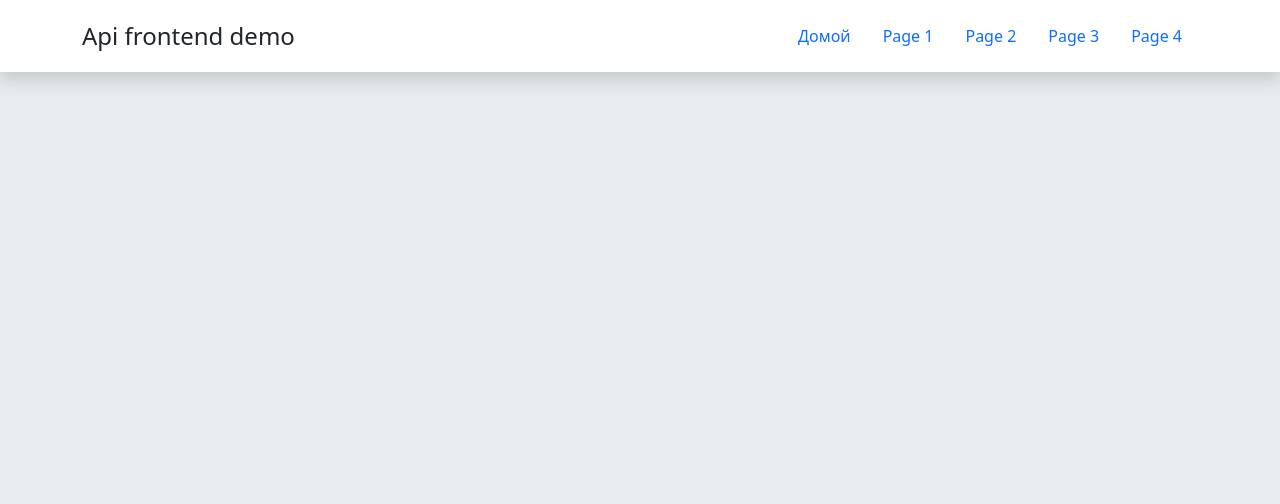
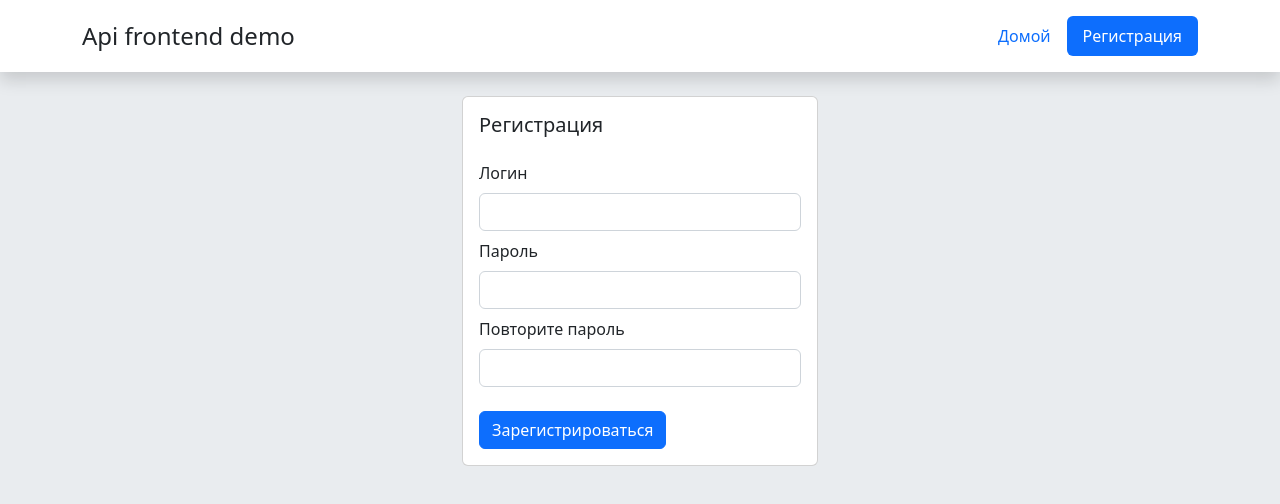
Before and after one commit to osipovrb/api-frontend-demo, a Vue app: page /auth/register in a window 1280 px wide. Shown: the top 504 px of the page. Built offline with nearby package versions, Linux system fonts and the light colour scheme.

Commit message:
сверстал форму регистрации

```diff
--- a/src/components/HeaderComponent.vue
+++ b/src/components/HeaderComponent.vue
@@ -7,10 +7,7 @@
 
             <ul class="nav nav-pills">
                 <li class="nav-item"><router-link :to="{ name: 'home' }" class="nav-link" exact exact-active-class="active">Домой</router-link></li>
-                <li class="nav-item"><a href="#" class="nav-link">Page 1</a></li>
-                <li class="nav-item"><a href="#" class="nav-link">Page 2</a></li>
-                <li class="nav-item"><a href="#" class="nav-link">Page 3</a></li>
-                <li class="nav-item"><a href="#" class="nav-link">Page 4</a></li>
+                <li class="nav-item"><router-link :to="{ name: 'register' }" class="nav-link" exact exact-active-class="active">Регистрация</router-link></li>
             </ul>
         </header>
     </div>
--- /dev/null
+++ b/src/components/auth/RegisterComponent.vue
@@ -0,0 +1,22 @@
+<template>
+    <div class="card">
+        <div class="card-body">
+            <h5 class="card-title mb-4">Регистрация</h5>
+            <form>
+            <div class="mb-2">
+                <label for="login" class="form-label">Логин</label>
+                <input type="text" class="form-control" id="login" required />
+            </div>
+            <div class="mb-2">
+                <label for="password" class="form-label">Пароль</label>
+                <input type="password" class="form-control" id="password" required />
+            </div>
+            <div class="mb-4">
+                <label for="passwordConfirmation" class="form-label">Повторите пароль</label>
+                <input type="password" class="form-control" id="passwordConfirmation" required />
+            </div>
+            <button type="submit" class="btn btn-primary">Зарегистрироваться</button>
+            </form>
+        </div>
+    </div>
+</template>
--- a/src/router/index.js
+++ b/src/router/index.js
@@ -1,5 +1,6 @@
 import { createRouter, createWebHistory } from 'vue-router'
-import HomeView from '../views/HomeView.vue'
+import HomeView from '@/views/HomeView.vue'
+import RegisterView from '@/views/auth/RegisterView.vue'
 
 const router = createRouter({
     history: createWebHistory(import.meta.env.BASE_URL),
@@ -8,6 +9,11 @@ const router = createRouter({
             path: '/',
             name: 'home',
             component: HomeView
+        },
+        {
+            path: '/auth/register',
+            name: 'register',
+            component: RegisterView,
         }
     ]
 })
--- /dev/null
+++ b/src/views/auth/RegisterView.vue
@@ -0,0 +1,13 @@
+<script setup>
+    import RegisterComponent from '@/components/auth/RegisterComponent.vue'
+</script>
+
+<template>
+    <div class="container">
+        <div class="row">
+            <div class="col-4 mx-auto">
+                <RegisterComponent />
+            </div>
+        </div>
+    </div>
+</template>
```
